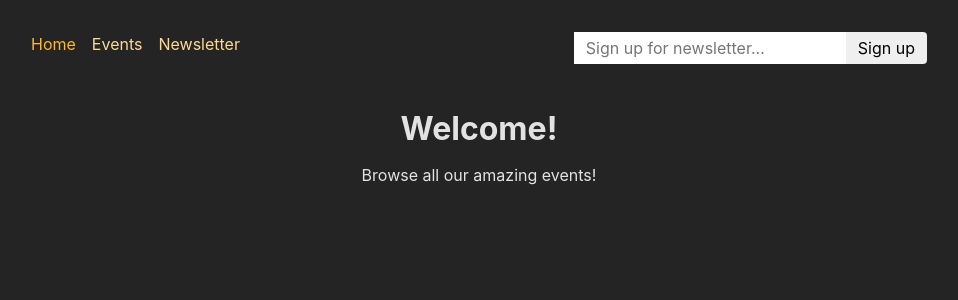
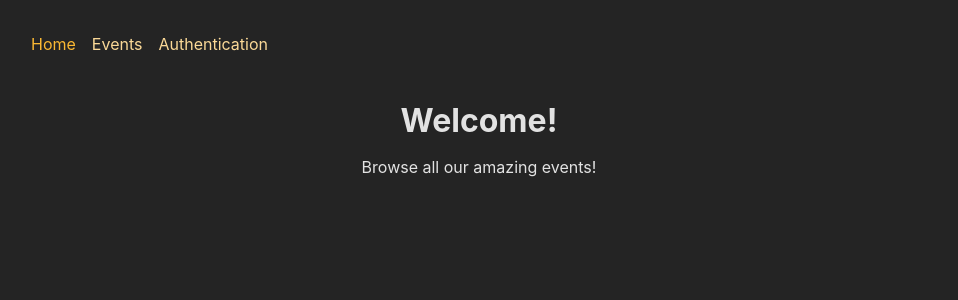
Before and after one commit to abid982/add-authentication-to-react-apps, a React (Create React App) app in the folder frontend/: page / in a window 1280 px wide. Shown: the top 300 px of the page, without its empty margins (161-1119 px from the left). Built offline with nearby package versions, Linux system fonts and the light colour scheme.

Commit message:
project setup and route setup

```diff
--- a/frontend/src/App.js
+++ b/frontend/src/App.js
@@ -12,7 +12,8 @@ import HomePage from './pages/Home';
 import NewEventPage from './pages/NewEvent';
 import RootLayout from './pages/Root';
 import { action as manipulateEventAction } from './components/EventForm';
-import NewsletterPage, { action as newsletterAction } from './pages/Newsletter';
+// import NewsletterPage, { action as newsletterAction } from './pages/Newsletter';
+import AuthenticationPage from './pages/Authentication';
 
 const router = createBrowserRouter([
   {
@@ -21,6 +22,10 @@ const router = createBrowserRouter([
     errorElement: <ErrorPage />,
     children: [
       { index: true, element: <HomePage /> },
+      {
+        path: 'auth',
+        element: <AuthenticationPage/>,
+      },
       {
         path: 'events',
         element: <EventsRootLayout />,
@@ -54,11 +59,11 @@ const router = createBrowserRouter([
           },
         ],
       },
-      {
-        path: 'newsletter',
-        element: <NewsletterPage />,
-        action: newsletterAction,
-      },
+      // {
+      //   path: 'newsletter',
+      //   element: <NewsletterPage />,
+      //   action: newsletterAction,
+      // },
     ],
   },
 ]);
--- a/frontend/src/components/MainNavigation.js
+++ b/frontend/src/components/MainNavigation.js
@@ -31,6 +31,16 @@ function MainNavigation() {
           </li>
           <li>
             <NavLink
+              to="/auth"
+              className={({ isActive }) =>
+                isActive ? classes.active : undefined
+              }
+            >
+              Authentication
+            </NavLink>
+          </li>
+          {/* <li>
+            <NavLink
               to="/newsletter"
               className={({ isActive }) =>
                 isActive ? classes.active : undefined
@@ -38,7 +48,7 @@ function MainNavigation() {
             >
               Newsletter
             </NavLink>
-          </li>
+          </li> */}
         </ul>
       </nav>
       <NewsletterSignup />
--- a/frontend/src/components/NewsletterSignup.js
+++ b/frontend/src/components/NewsletterSignup.js
@@ -19,12 +19,12 @@ function NewsletterSignup() {
       action="/newsletter"
       className={classes.newsletter}
     >
-      <input
+      {/* <input
         type="email"
         placeholder="Sign up for newsletter..."
         aria-label="Sign up for newsletter"
       />
-      <button>Sign up</button>
+      <button>Sign up</button> */}
     </fetcher.Form>
   );
 }
--- a/frontend/src/pages/Newsletter.js
+++ b/frontend/src/pages/Newsletter.js
@@ -4,7 +4,7 @@ import PageContent from '../components/PageContent';
 function NewsletterPage() {
   return (
     <PageContent title="Join our awesome newsletter!">
-      <NewsletterSignup />
+      {/* <NewsletterSignup /> */}
     </PageContent>
   );
 }
```
Also changed, not shown: 1 other file (tests, documents, lock files or other folders).
